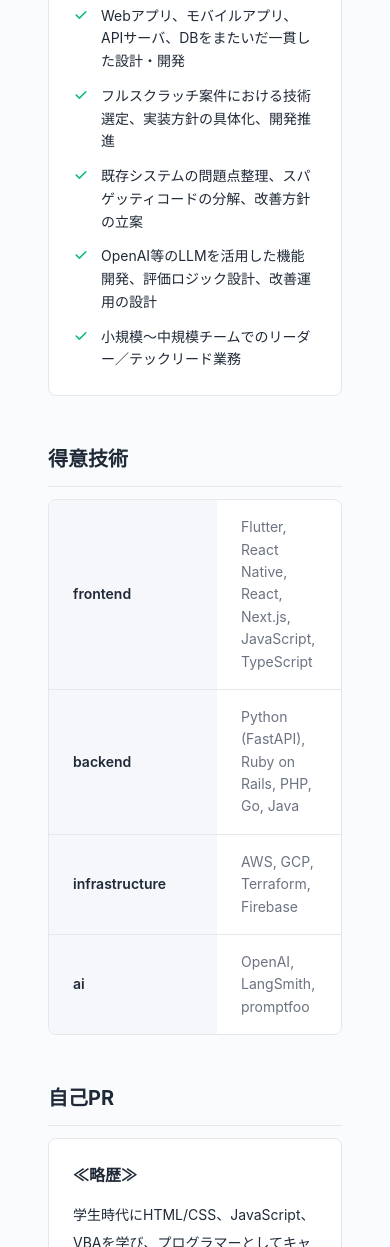
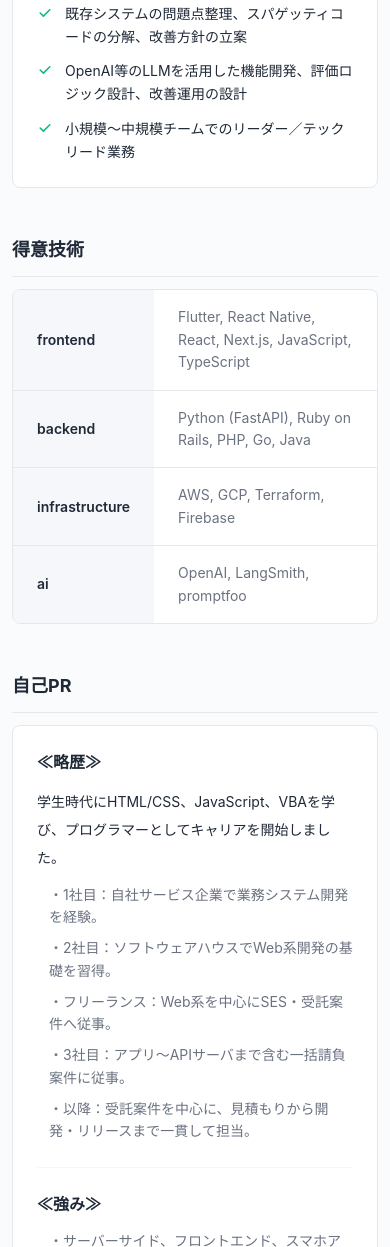
Before and after one commit to ogata-ryosuke/cs, an Astro site: page / in a window 390 px wide. Shown: the part 753-2000 px from the top of the page. Built offline with nearby package versions, Linux system fonts and the light colour scheme; Astro itself is replaced by a stand-in of ours.

Commit message:
Phase 5: レスポンシブ対応 + メタデータ最適化
## モバイル対応（max-width: 768px）
- hidden-mobile クラスの追加
- パディング調整: px-xl → px-sm
- 見出しサイズ削減: header, sectionHeading
- テーブルフォントサイズ削減

## タブレット対応（max-width: 640px）
- ヘッダーとブレークポイント最適化
- skillsLabel 幅調整: 168px → 120px
- タイポグラフィスケーリング

## メタデータ改善
- Layout.astro: initial-scale 追加
- viewport: width=device-width が既に設定済み

✅ ビルド成功: npm run build 完了 | エラーなし

```diff
--- a/src/layouts/Layout.astro
+++ b/src/layouts/Layout.astro
@@ -12,7 +12,7 @@ const { title = '職務経歴書 | Career Sheet' } = Astro.props;
 <html lang="ja">
   <head>
     <meta charset="UTF-8" />
-    <meta name="viewport" content="width=device-width" />
+    <meta name="viewport" content="width=device-width, initial-scale=1.0" />
     <link rel="icon" type="image/svg+xml" href="/favicon.svg" />
     <meta name="generator" content={Astro.generator} />
     <title>{title}</title>
--- a/src/styles/globals.css
+++ b/src/styles/globals.css
@@ -73,3 +73,40 @@
 ::-webkit-scrollbar-thumb:hover {
   background: #9ca3af;
 }
+
+/* Responsive utilities */
+@media (max-width: 768px) {
+  .max-w-page {
+    @apply px-sm;
+  }
+
+  .hidden-mobile {
+    @apply hidden;
+  }
+
+  .text-header {
+    @apply text-xl;
+  }
+
+  .px-xl {
+    @apply px-sm;
+  }
+}
+
+@media (max-width: 640px) {
+  .text-sectionHeading {
+    @apply text-lg;
+  }
+
+  .pt-header {
+    @apply pt-[64px];
+  }
+
+  table {
+    @apply text-sm;
+  }
+
+  .w-skillsLabel {
+    @apply w-[120px];
+  }
+}
```
